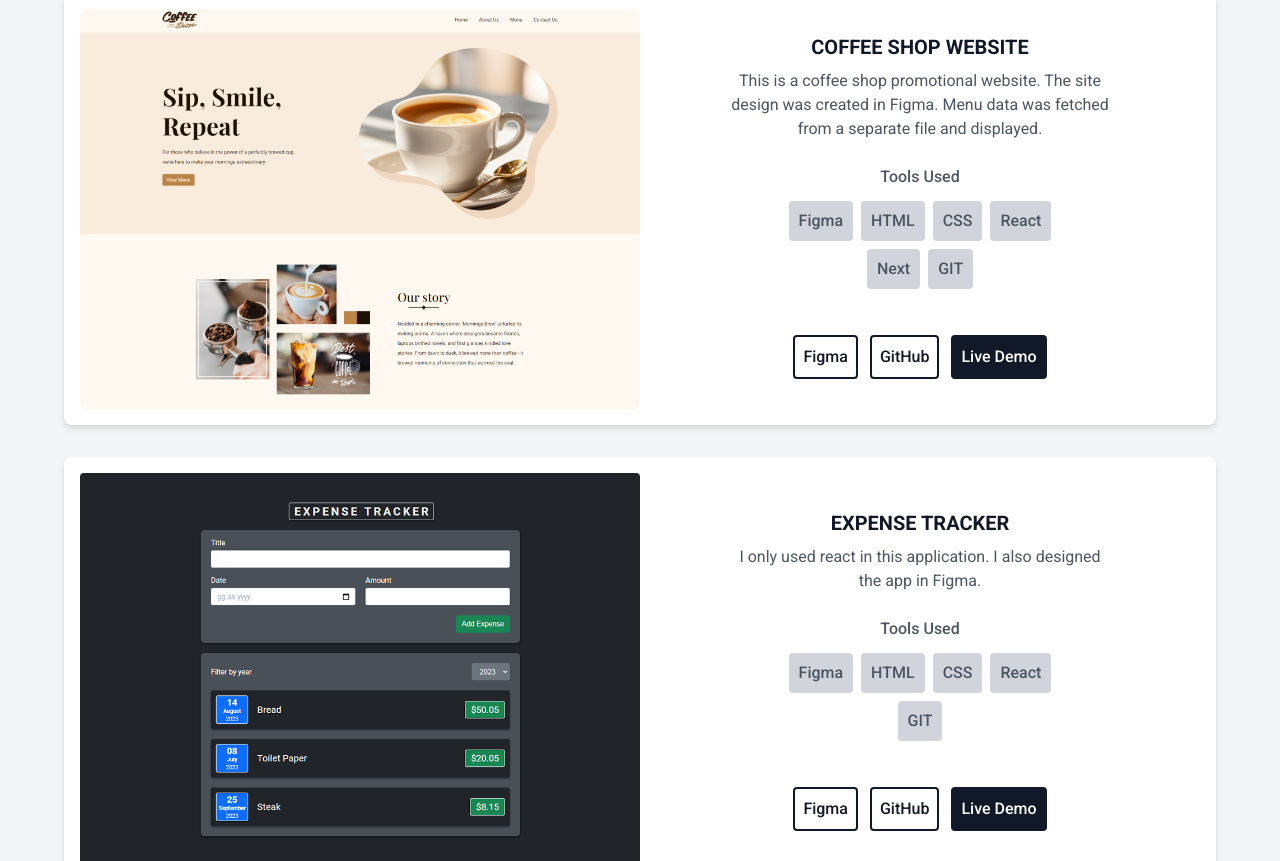
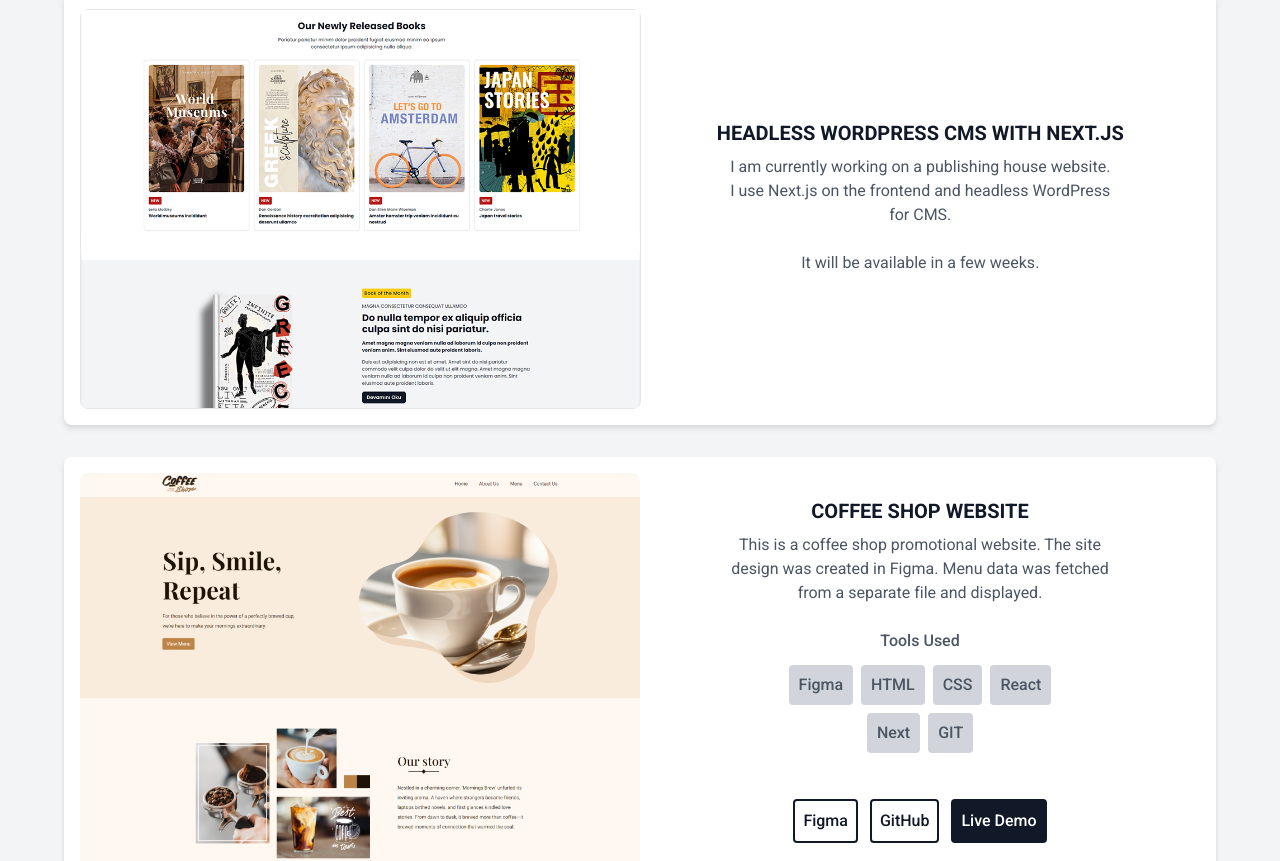
Before and after one commit to ahmet-dgn/portfolio-project, a Next.js app: page / in a window 1280 px wide. Shown: the part 1602-2463 px from the top of the page. Built offline with nearby package versions, Linux system fonts and the light colour scheme.

Commit message:
I added new project

```diff
--- a/components/projects.js
+++ b/components/projects.js
@@ -16,13 +16,37 @@ export default function Projects() {
       </p>
       <div className="space-y-8 w-full flex justify-center  items-center flex-col">
         <div className="p-4  rounded-lg bg-white drop-shadow-md flex  w-full max-w-6xl flex-col lg:flex-row">
-          <div className="relative w-full min-h-[400px]">
+          <div className="relative w-full min-h-[300px] sm:min-h-[400px] border-gray-200 border rounded-lg">
+            <Image
+              src="/images/publishing_house.png"
+              fill
+              alt="Coffe Shop Project"
+              title="Coffe Shop Project"
+              className="rounded object-cover  "
+            />
+          </div>
+          <div className="flex flex-col items-center justify-center  text-center min-h-[400px] w-full">
+            <p className="text-h5 mb-2 uppercase font-bold text-gray-900">
+              {" "}
+              Headless Wordpress CMS WIth Next.js
+            </p>
+            <p className="mb-6 max-w-sm text-gray-600 ">
+              I am currently working on a publishing house website. I use
+              Next.js on the frontend and headless WordPress for CMS.
+            </p>
+            <p className="mb-6 max-w-sm text-gray-600 ">
+              It will be available in a few weeks.
+            </p>
+          </div>
+        </div>
+        <div className="p-4  rounded-lg bg-white drop-shadow-md flex  w-full max-w-6xl flex-col lg:flex-row">
+          <div className="relative w-full min-h-[300px] sm:min-h-[400px]">
             <Image
               src="/images/coffeShop.png"
               fill
               alt="Coffe Shop Project"
               title="Coffe Shop Project"
-              className="rounded object-cover "
+              className="rounded object-cover  "
             />
           </div>
           <div className="flex flex-col items-center justify-center  text-center min-h-[400px] w-full">
@@ -82,7 +106,7 @@ export default function Projects() {
           </div>
         </div>
         <div className="p-4  rounded-lg bg-white drop-shadow-md flex  w-full max-w-6xl flex-col lg:flex-row">
-          <div className="relative w-full min-h-[400px]">
+          <div className="relative w-full  min-h-[300px] sm:min-h-[400px]">
             <Image
               src="/images/expenseTracker.png"
               fill
```
Also changed, not shown: public/images/publishing_house.png (added).
